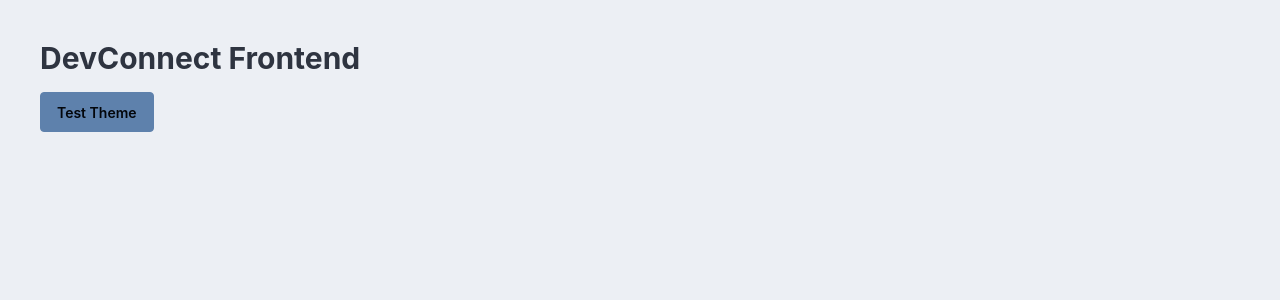
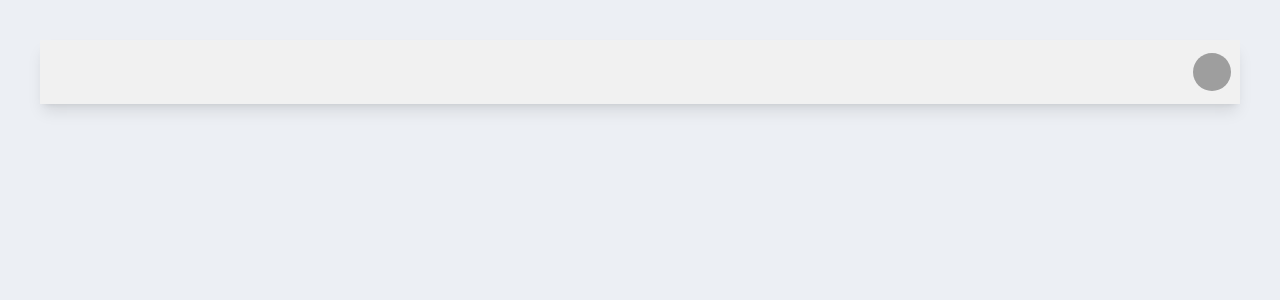
Before and after one commit to amanuniyal01/DevConnect-Frontend, a React (Vite) app: page / in a window 1280 px wide. Shown: the top 300 px of the page. Built offline with nearby package versions, Linux system fonts and the light colour scheme; grey boxes are pictures that could not be loaded.

Commit message:
Added navnar component

```diff
--- a/src/App.jsx
+++ b/src/App.jsx
@@ -1,10 +1,11 @@
 import React from 'react'
+import Navbar from './components/Navbar'
 
 function App() {
   return (
     <div className="p-10">
-      <h1 className="text-3xl font-bold  mb-4">DevConnect Frontend</h1>
-      <button className="btn btn-primary">Test Theme</button>
+      <Navbar />
+
 
 
     </div>
--- /dev/null
+++ b/src/components/Navbar.jsx
@@ -0,0 +1,35 @@
+import React from 'react'
+
+function Navbar() {
+    return (
+        <div data-theme="autumn" className="navbar bg-base-100 shadow-lg">
+            <div className="flex-1">
+            </div>
+            <div className="flex gap-2">
+                <div className="dropdown dropdown-end">
+                    <div tabIndex={0} role="button" className="btn btn-ghost btn-circle avatar">
+                        <div className="w-10 rounded-full">
+                            <img
+                                alt="Tailwind CSS Navbar component"
+                                src="https://static.vecteezy.com/system/resources/previews/029/711/176/non_2x/developer-with-ai-generated-free-png.png" />
+                        </div>
+                    </div>
+                    <ul
+                        tabIndex="-1"
+                        className="menu menu-sm dropdown-content bg-base-100 rounded-box z-1 mt-3 w-52 p-2 shadow">
+                        <li>
+                            <a className="justify-between">
+                                Profile
+                                <span className="badge">New</span>
+                            </a>
+                        </li>
+                        <li><a>Settings</a></li>
+                        <li><a>Logout</a></li>
+                    </ul>
+                </div>
+            </div>
+        </div>
+    )
+}
+
+export default Navbar
--- a/src/index.css
+++ b/src/index.css
@@ -1,3 +1,3 @@
 @import "tailwindcss";
-@import "/node_modules/daisyui/theme/nord.css";
+@import "/node_modules/daisyui/themes.css";
 @import "daisyui/daisyui.css"
```
